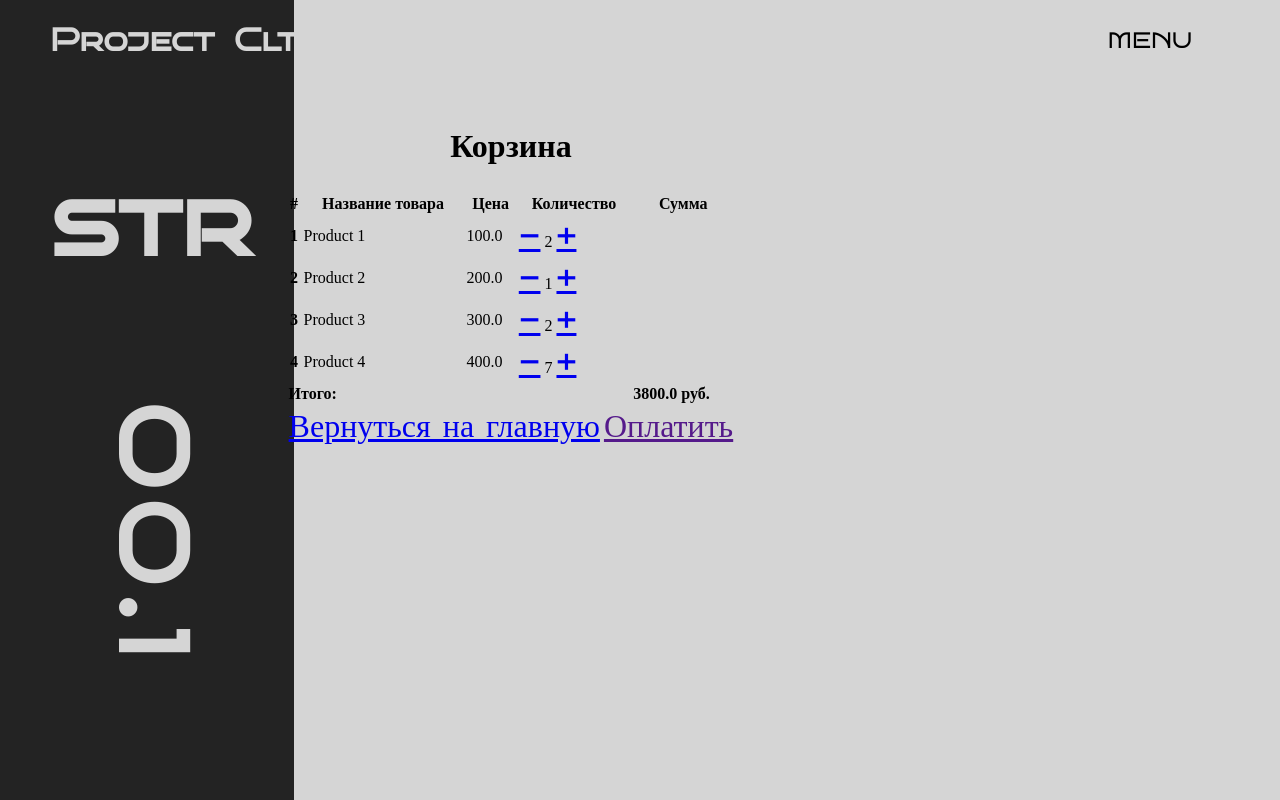
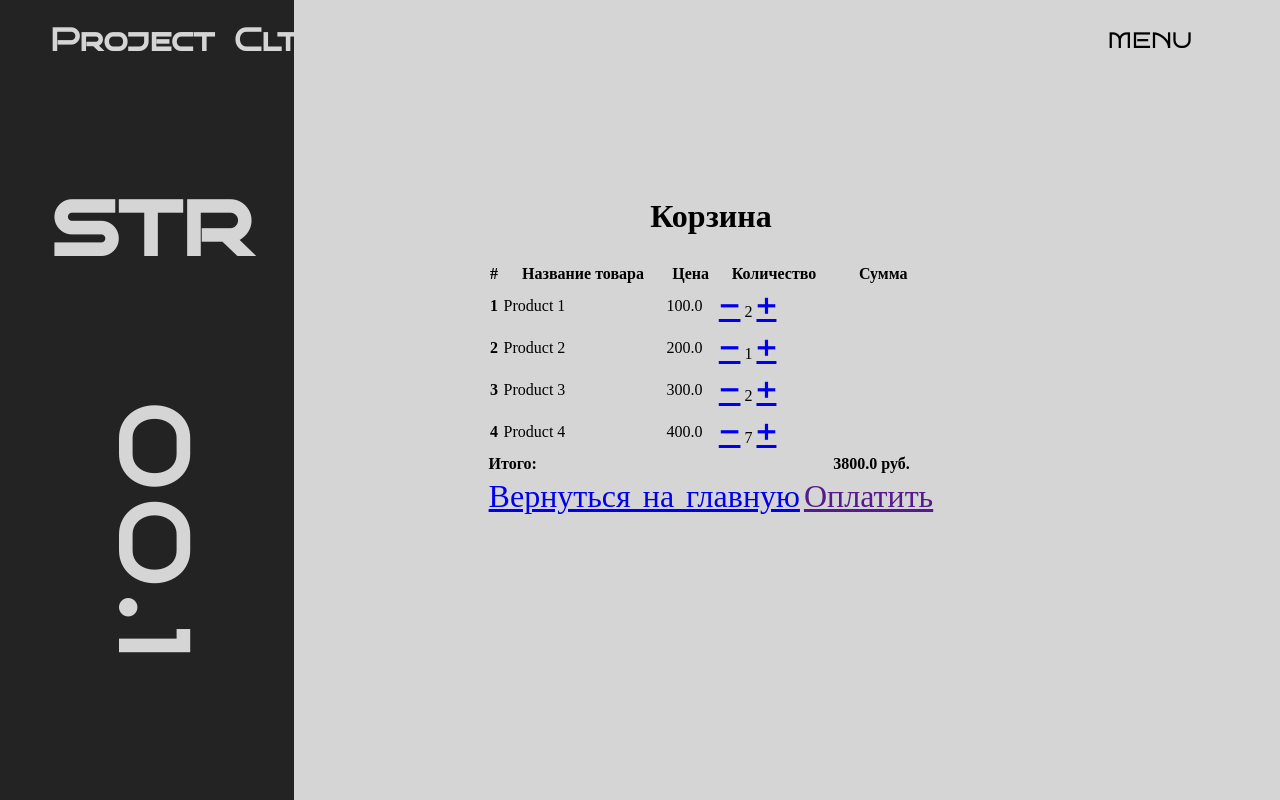
Before and after one commit to Tut1tam/ClothingStoreDjango, a Django app: page /cart in a window 1280 px wide. Run offline with Django 4.2, Linux system fonts and the light colour scheme; a user stored in the database is signed in; data comes from the database, SQL or seed files in the repository.

Commit message:
UPD cart

```diff
--- a/Store/templates/Store/cart.html
+++ b/Store/templates/Store/cart.html
@@ -45,6 +45,7 @@
           <h1>00.1</h1>
         </div>
       </div>
+      <div class="main-container-right">
         <div class="cart">
           <center><h2 style="margin-botto5em;">Корзина</h2></center>
           <table class="table">
@@ -97,5 +98,6 @@
           </div>
         </div>
       </div>
+    </div>
   </body>
 </html>
```
Lines whose indentation alone changed are shown as unchanged.
